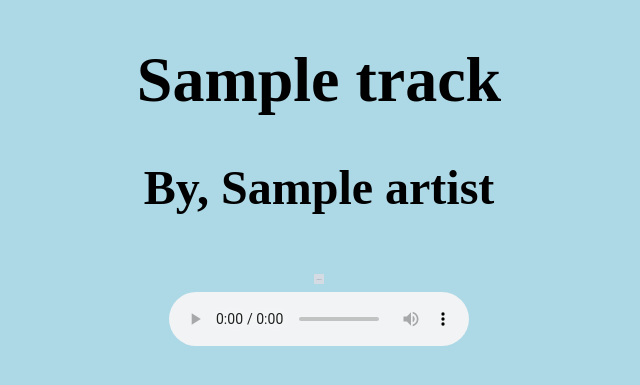
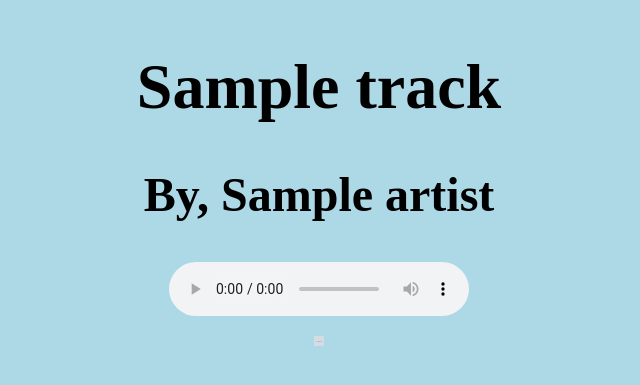
Before and after one commit to NJIT-CS490-SP21/project1-aa2656, a Flask app: page / in a window 1280 px wide. Shown: the top 385 px of the page, without its empty margins (321-961 px from the left). Run offline with Flask 2, Linux system fonts and the light colour scheme; grey boxes marked "Sample" are stand-in pictures; a database or web service that is not in the repository returns one stand-in record (values such as "Sample title"); data that the repository does not hold is empty.

Commit message:
Changed:

```diff
--- a/app.py
+++ b/app.py
@@ -3,8 +3,8 @@ import os
 import random
 import spotify
 
+temp=[]
 app = Flask(__name__)
-
 @app.route('/')
 def hello_world():
     artists = ['0gxyHStUsqpMadRV0Di1Qt','2iEvnFsWxR0Syqu2JNopAd','7cTXfwpe9peK0UE1bZyIWZ']
@@ -12,7 +12,6 @@ def hello_world():
     return render_template(
         'index.html',
         rand_song = random.choice(random_top_track),
-        none = None
         )
 
 
--- a/spotify.py
+++ b/spotify.py
@@ -48,8 +48,7 @@ def getTopTracks(artist_ID):
             top_tracks.append({
                 'name':'Never Gonna Give You Up',
                 'artist':'Rick Astley',
-                'image':'https://i.scdn.co/image/ab67616d0000b273237665d08de01907e82a7d8a',
+                'image':[{'height': 640, 'url': 'https://i.scdn.co/image/ab67616d0000b273237665d08de01907e82a7d8a', 'width': 640}, {'height': 300, 'url': 'https://i.scdn.co/image/ab67616d0000b273237665d08de01907e82a7d8a', 'width': 300}, {'height': 64, 'url': 'https://i.scdn.co/image/ab67616d0000b273237665d08de01907e82a7d8a', 'width': 64}],
                 'preview':'https://p.scdn.co/mp3-preview/22bf10aff02db272f0a053dff5c0063d729df988?cid=008468e3cc40485389d5bc87871f2c3c'
             })
-
     return top_tracks
--- a/static/style.css
+++ b/static/style.css
@@ -1,14 +1,16 @@
 body{
-    margin: auto;
+    margin: 0 auto;
     text-align:center;
     font-size: 32px;
     background-color:lightblue;
 }
 
-
+h1{
+    margin-top:50px;
+}
 audio{
     margin: 0 auto;
-    padding-bottom:5px;
+    margin-bottom:20px;
     display:block;
 }
 .warn{
@@ -16,3 +18,8 @@ audio{
     margin-bottom:15px;
     font-size:25px;
 }
+
+img{
+    display:block;
+    margin: 0 auto;
+}
--- a/templates/index.html
+++ b/templates/index.html
@@ -4,19 +4,21 @@
 <head>
     <link rel='stylesheet' href={{ url_for('static', filename='style.css') }} />
 </head>
-
 <body>
     <h1>{{  rand_song['name']  }}</h1>
     <h2>By, {{  rand_song['artist'] }}</h2>
-    <img src={{ rand_song['image'][0]['url'] }} alt="Image Load Error" width={{ rand_song['image'][0]['width'] }} height={{ rand_song['image'][0]['height'] }}>
 
     {% if rand_song['preview'] == None %}
-        <p class="warn">Preview url available</p>
+        <p class="warn">Preview url not available</p>
     {% endif %}
     <audio controls>
         <source src={{ rand_song['preview'] }}>
         Your browser does not support the audio element.
     </audio>
+
+    <img src={{ rand_song['image'][0]['url'] }} alt="Image Load Error" width={{ rand_song['image'][0]['width'] }} height={{ rand_song['image'][0]['height'] }}>
+
+
 </body>
 
 </html>
```
